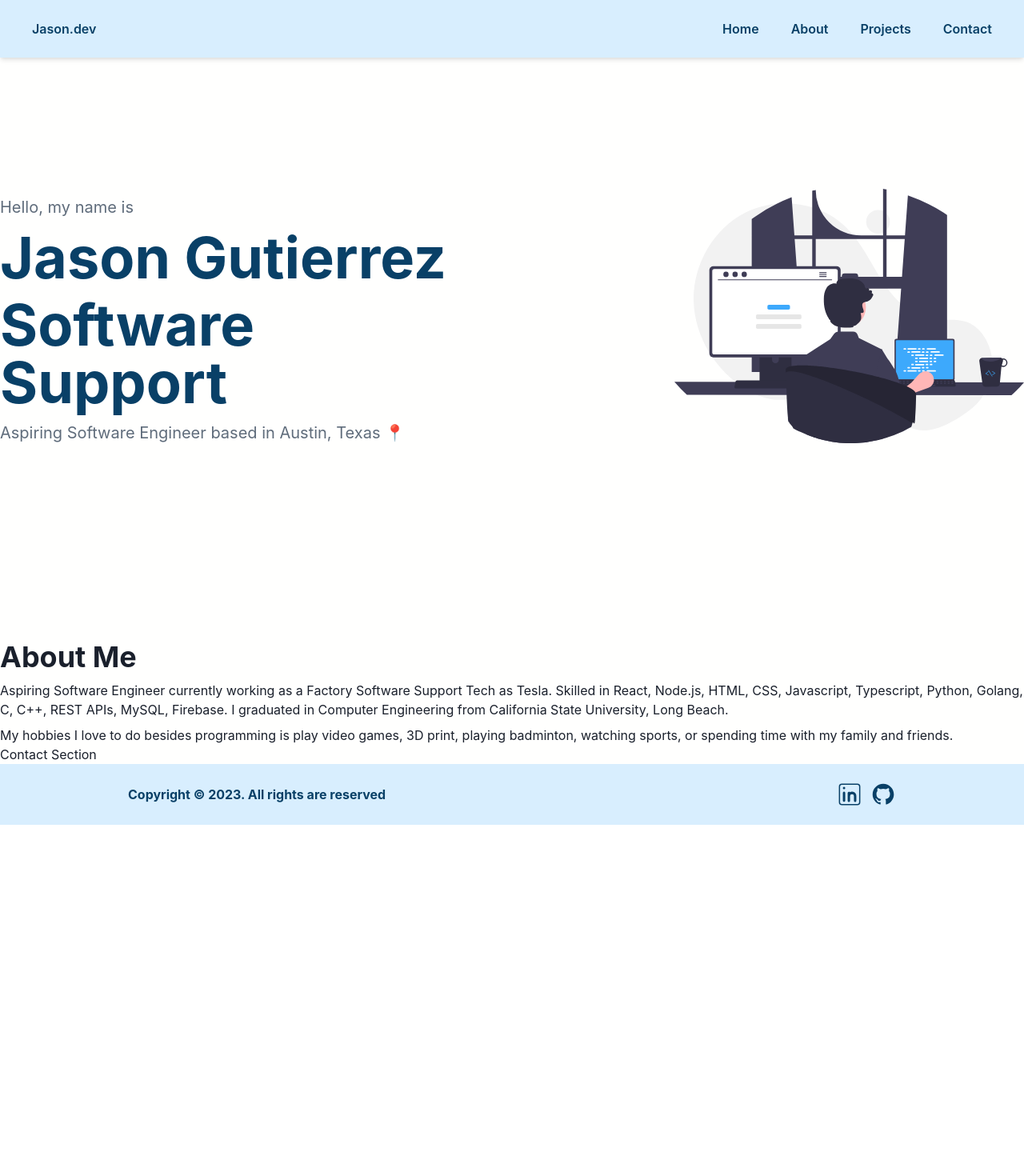
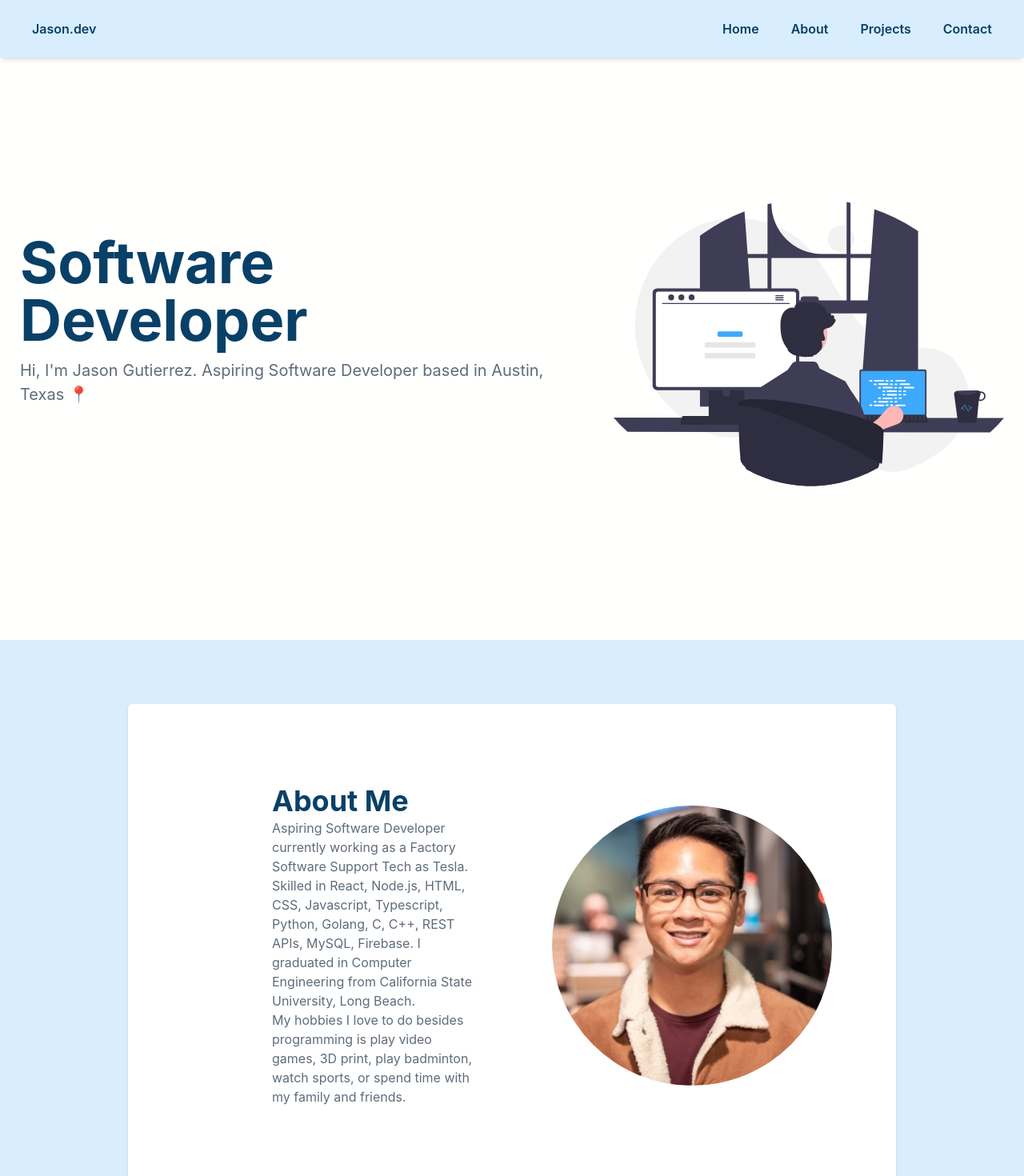
Before and after one commit to JasonGeee/portfolio-website, a React (Vite) app: page / in a window 1280 px wide. Shown: the top 1470 px of the page at 80% size. Before the commit the page ends 1031 px from the top, so only its background shows below. Built offline with nearby package versions, Linux system fonts and the light colour scheme.

Commit message:
Made a few changes on content

```diff
--- a/src/components/AboutMe.tsx
+++ b/src/components/AboutMe.tsx
@@ -1,21 +1,51 @@
-import { Heading, Stack, Text } from "@chakra-ui/react";
+import {
+  Box,
+  Card,
+  CardBody,
+  Heading,
+  Image,
+  Stack,
+  Text,
+} from "@chakra-ui/react";
 
 export default function AboutMe() {
   return (
-    <Stack>
-      <Heading>About Me</Heading>
-      <Text>
-        Aspiring Software Engineer currently working as a Factory Software
-        Support Tech as Tesla. Skilled in React, Node.js, HTML, CSS, Javascript,
-        Typescript, Python, Golang, C, C++, REST APIs, MySQL, Firebase. I
-        graduated in Computer Engineering from California State University, Long
-        Beach.{" "}
-      </Text>
-      <Text>
-        My hobbies I love to do besides programming is play video games, 3D
-        print, playing badminton, watching sports, or spending time with my
-        family and friends.
-      </Text>
-    </Stack>
+    <Box
+      bgColor="#d8eefe"
+      px={{ base: "1rem", md: "10rem" }}
+      py={{ base: "2rem", md: "5rem" }}
+    >
+      <Card
+        align="center"
+        direction={{ base: "column", lg: "row" }}
+        p={{ base: "5rem", lg: "5rem" }}
+      >
+        <Stack>
+          <CardBody>
+            <Heading color="#094067" pl={{ base: "0", md: "5rem" }}>
+              About Me
+            </Heading>
+            <Text px={{ base: "0", md: "5rem" }} color="#5f6c7b">
+              Aspiring Software Developer currently working as a Factory
+              Software Support Tech as Tesla. Skilled in React, Node.js, HTML,
+              CSS, Javascript, Typescript, Python, Golang, C, C++, REST APIs,
+              MySQL, Firebase. I graduated in Computer Engineering from
+              California State University, Long Beach.{" "}
+            </Text>
+            <Text px={{ base: "0", md: "5rem" }} color="#5f6c7b">
+              My hobbies I love to do besides programming is play video games,
+              3D print, play badminton, watch sports, or spend time with my
+              family and friends.
+            </Text>
+          </CardBody>
+        </Stack>
+        <Image
+          borderRadius="full"
+          boxSize={{ base: "200px", sm: "250px", lg: "350px" }}
+          src="../src/assets/1672807243883.jpeg"
+          alt="Jason Gutierrez"
+        />
+      </Card>
+    </Box>
   );
 }
--- a/src/components/Footer.tsx
+++ b/src/components/Footer.tsx
@@ -5,7 +5,7 @@ import { BiLogoGithub } from "react-icons/bi";
 export default function Footer() {
   return (
     <Flex
-      width="100%"
+      minWidth="100%"
       justifyContent={"center"}
       alignItems={"center"}
       px={40}
--- a/src/components/HeroSection.tsx
+++ b/src/components/HeroSection.tsx
@@ -1,34 +1,35 @@
-import { Box, Flex, Heading, Image, Stack, Text } from "@chakra-ui/react";
+import { Box, Flex, Heading, Hide, Image, Stack, Text } from "@chakra-ui/react";
 
 export default function HeroSection() {
   return (
+    <Box>
       <Flex
         direction={["column", "row"]}
         alignItems={"center"}
         justifyContent={"center"}
         minHeight={"100vh"}
-      gap={60}
+        gap={20}
+        px="25px"
       >
         <Stack spacing={3}>
-        <Text fontSize="xl" color="#5f6c7b">
-          Hello, my name is
-        </Text>
-        <Heading color="#094067" as="h1" size="4xl">
-          Jason Gutierrez
-        </Heading>
-        <Heading color="#094067" as="h1" size="4xl">
-          Software Support
+          <Heading color="#094067" as="h1" size={{ base: "2xl", md: "4xl" }}>
+            Software Developer
           </Heading>
           <Text fontSize="xl" color="#5f6c7b">
-          Aspiring Software Engineer based in Austin, Texas 📍
+            Hi, I'm Jason Gutierrez. Aspiring Software Developer based in
+            Austin, Texas 📍
           </Text>
         </Stack>
-      <Box boxSize="md" pt="60px">
+        <Hide below="lg">
+          <Box pt="60px">
             <Image
+              boxSize="550px"
               src="../src/assets/undraw_programming_re_kg9v.svg"
               alt="developer"
             />
           </Box>
+        </Hide>
       </Flex>
+    </Box>
   );
 }
```
Lines whose indentation alone changed are shown as unchanged.
